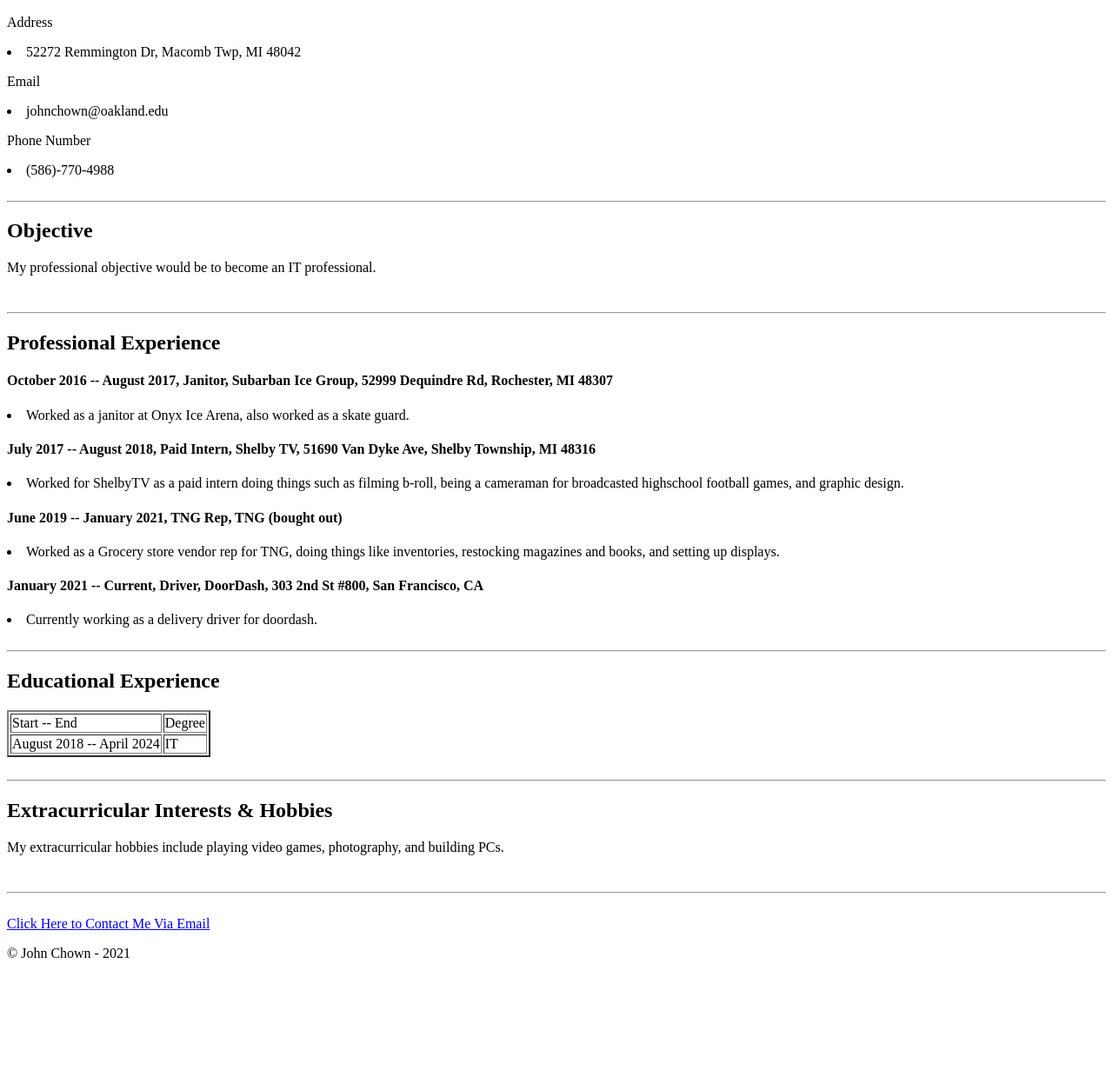
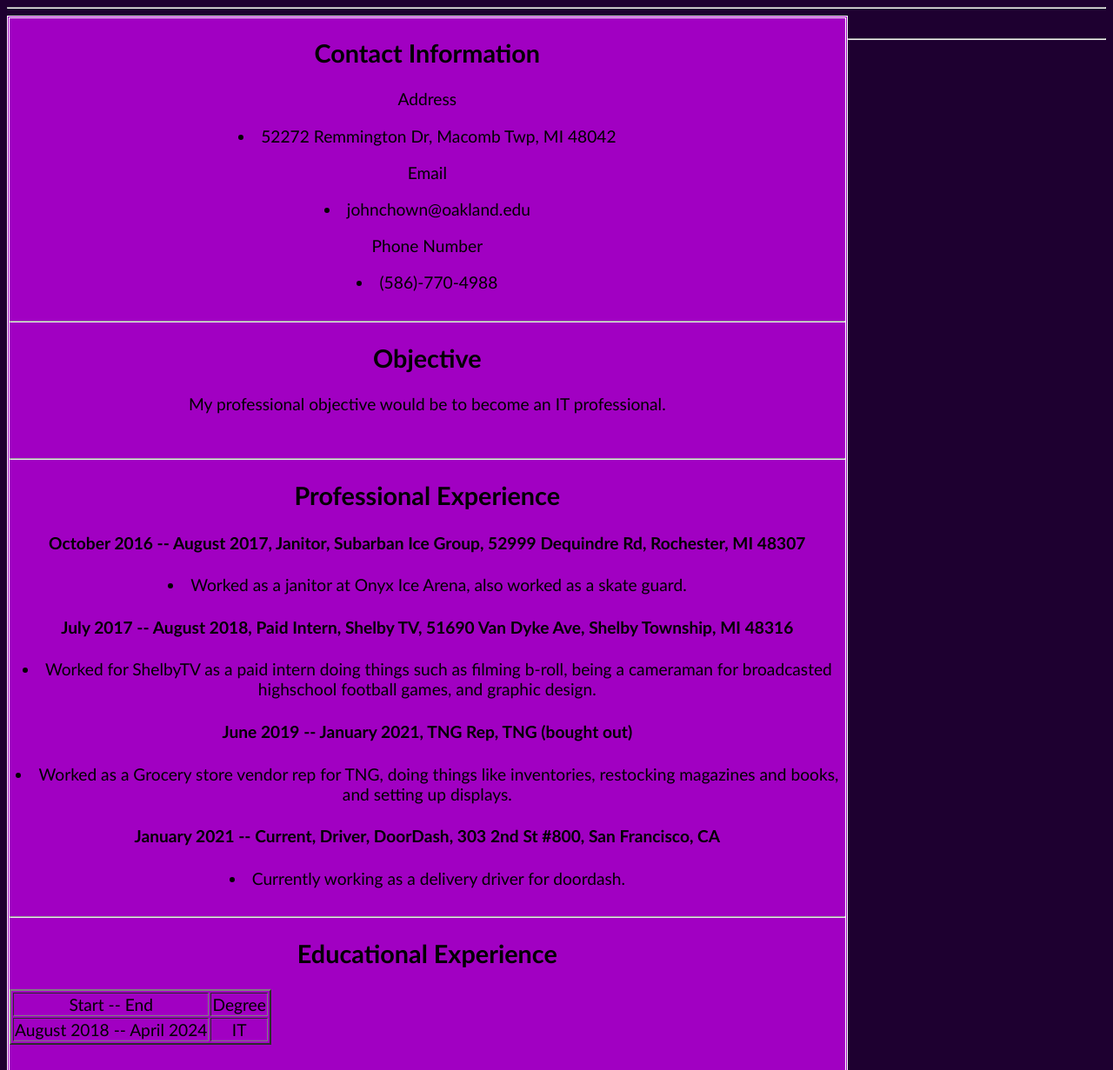
Before and after one commit to John-Chown/chown_hw3_csi2520_fs2021, a plain HTML site: page html/my_resume.html in a window 1280 px wide. Shown: the part 297-1528 px from the top of the page at 87% size. Before the commit the page ends 1445 px from the top, so only its background shows below. Drawn offline with Linux system fonts and the light colour scheme.

```diff
--- a/html/my_resume.html
+++ b/html/my_resume.html
@@ -7,9 +7,9 @@
     <meta http-equiv="X-UA-Compatible" content="IE=edge">
     <meta name="viewport" content="width=device-width, initial-scale=1.0">
     <title>John Chown - Resume</title>
-
+    <link rel="stylesheet" href="/css/hw3_stylesheet.css">
 </head>
-<body>
+<body class="body_res">
     <header>
         <H1>John Chown - Resume</H1>
     </header>
@@ -22,26 +22,27 @@
         <a href="/index.html"> Home </a> &nbsp;
         <a href="/html/my_resume.html"> My Resume</a> &nbsp;
         <a href="/html/my_fun_facts.html"> Some Fun Facts About Me</a>
+        <a href="/html/blog.html"> Blog</a>
 
     </nav>
 
     <br><hr>
 
-    <main>
+    <main class="main_res">
 
-        <section>
+        <section class="info">
             <h2>Contact Information</h2>
-            <p>Address</p>
+            <p class="list_header">Address</p>
             <li>52272 Remmington Dr, Macomb Twp, MI 48042</li>
-            <p>Email</p>
+            <p class="list_header">Email</p>
             <li>johnchown@oakland.edu</li>
-            <p>Phone Number</p>
+            <p class="list_header">Phone Number</p>
             <li>(586)-770-4988</li>
         </section>
 
         <br><hr>
 
-        <section>
+        <section class="obj">
             <h2>Objective</h2>
             <p>My professional objective would be to become an IT professional.</p>
 
@@ -49,7 +50,7 @@
 
         <br><hr>
 
-        <section>
+        <section class="prof">
 
             <h2>Professional Experience</h2>
 
@@ -77,7 +78,7 @@
 
         <br><hr>
 
-        <section>
+        <section class="edu">
             <h2>Educational Experience</h2>
 
             <table border="2">
@@ -95,7 +96,7 @@
 
         <br><hr>
 
-        <section>
+        <section class="extra">
             <h2>Extracurricular Interests & Hobbies</h2>
             <p>My extracurricular hobbies include playing video games, photography, and building PCs.</p>
         </section>
@@ -103,13 +104,13 @@
 
     <br><hr><br>
 
-    <footer>
+    <footer class="foot_res">
 
         <a href="mailto:johnchown@oakland.edu">Click Here to Contact Me Via Email</a>
         <p>&copy; John Chown - 2021</p>
     </footer>
 
-    <br
+    <br>
 
 </body>
 </html>
```
Also changed, not shown: html/blog.html (added, +25 -0 lines), html/my_fun_facts.html (+1 -0 lines), index.html (+2 -1 lines).
